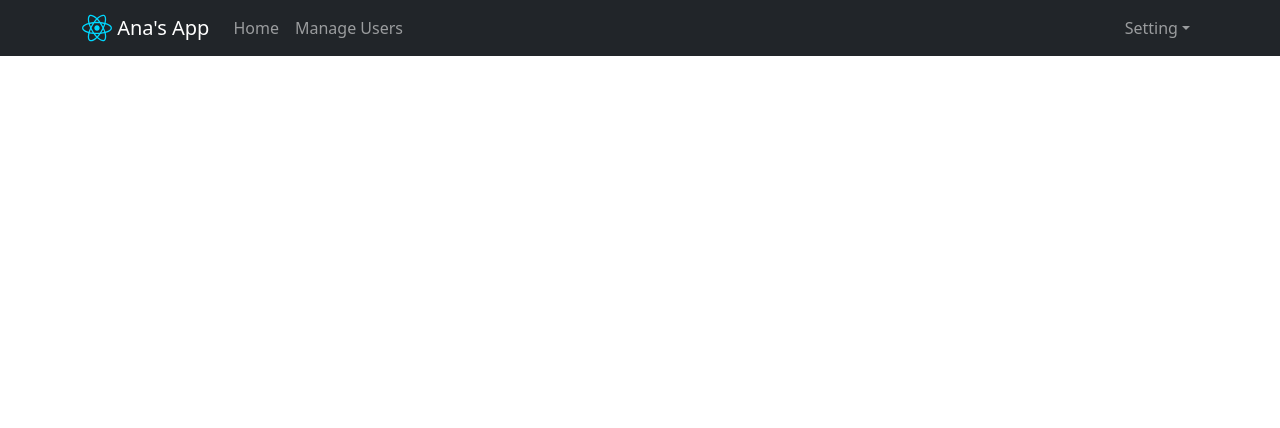
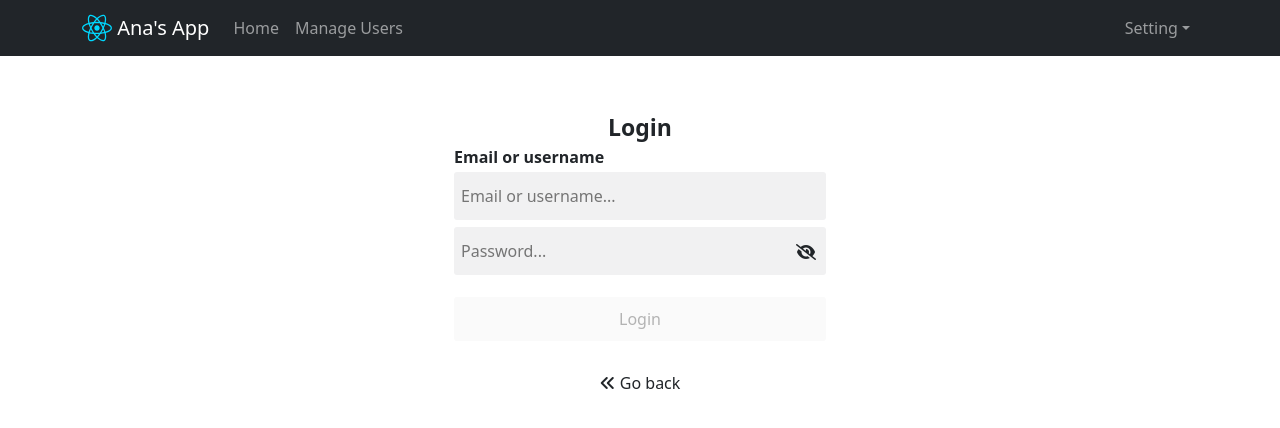
Before and after one commit to pnguyet02/udemy-react-test, a React (Vite) app: page /login in a window 1280 px wide. Shown: the top 428 px of the page. Built offline with nearby package versions, Linux system fonts and the light colour scheme.

Commit message:
Design Login Page

```diff
--- a/src/App.jsx
+++ b/src/App.jsx
@@ -1,6 +1,7 @@
 import "./App.scss";
 import Header from "./components/Header";
 import Home from "./components/Home";
+import Login from "./components/Login";
 import TableUsers from "./components/TableUsers";
 import Container from "react-bootstrap/Container";
 import { Routes, Route } from "react-router";
@@ -15,6 +16,7 @@
           <Routes>
             <Route path="/" element={<Home />} />
             <Route path="/users" element={<TableUsers />} />
+            <Route path="/login" element={<Login />} />
           </Routes>
         </Container>
       </div>
--- a/src/App.scss
+++ b/src/App.scss
@@ -13,29 +13,29 @@
 
 html,
 body {
-  height: 100%; /* Chiếm toàn bộ chiều cao của cửa sổ trình duyệt */
-  width: 100%; /* Chiếm toàn bộ chiều rộng */
-  margin: 0; /* Loại bỏ margin mặc định */
-  padding: 0; /* Loại bỏ padding mặc định */
+  height: 100%;
+  width: 100%;
+  margin: 0;
+  padding: 0;
 }
 
 body {
   font-family: "Inter", sans-serif;
   background-color: #242424;
   //   display: flex;
-  //   flex-direction: column; /* Đặt các phần tử theo cột */
-  justify-content: flex-start; /* Căn trái nội dung */
-  align-items: flex-start; /* Căn phía trên */
-  //   min-width: 320px; /* Chiều rộng tối thiểu */
-  //   width: 100%; /* Chiếm toàn bộ chiều ngang */
-  //   height: 100%; /* Chiếm toàn bộ chiều cao */
-  //   text-align: left; /* Căn trái cho nội dung */
-  overflow-x: hidden; /* Ngăn tràn chiều ngang */
+  //   flex-direction: column;
+  justify-content: flex-start;
+  align-items: flex-start;
+  //   min-width: 320px;
+  //   width: 100%;
+  //   height: 100%;
+  //   text-align: left;
+  overflow-x: hidden;
 }
 
 #root {
-  width: 100%; /* Đảm bảo #root chiếm hết chiều rộng */
-  height: 100%; /* Đảm bảo #root chiếm hết chiều cao */
+  width: 100%;
+  height: 100%;
 }
 
 @media (prefers-color-scheme: light) {
@@ -49,4 +49,61 @@
 }
 
 .app-container {
+  .login-container {
+    display: flex;
+    flex-direction: column;
+    margin: 0 auto; //can giua
+  }
+  .title {
+    text-align: center;
+    font-size: 23px;
+    font-weight: 600;
+    padding-top: 30px;
+  }
+  .text {
+    font-weight: 600;
+    padding-bottom: 3px;
+  }
+  input {
+    padding: 12px 7px;
+    outline: none;
+    background: #1618230f;
+    border: #1618230f;
+    margin-bottom: 7px;
+    border-radius: 3px;
+    width: 100%;
+    &:hover {
+      background-color: #dedede;
+      // border: 1px solid #dedede;
+    }
+  }
+  .input-2 {
+    position: relative;
+    i {
+      cursor: pointer;
+      position: absolute;
+      top: 17px;
+      right: 10px;
+    }
+  }
+  button {
+    margin-top: 15px;
+    padding: 10px;
+    border-radius: 3px;
+    outline: none;
+    border: none;
+    &.action {
+      background-color: #fe2c55;
+      color: #ffffff;
+    }
+  }
+  button[disablesd="disabled"],
+  button:disabled {
+    cursor: not-allowed;
+  }
+  .back {
+    text-align: center;
+    margin-top: 30px;
+    cursor: pointer;
+  }
 }
--- /dev/null
+++ b/src/components/Login.jsx
@@ -0,0 +1,46 @@
+import { useState } from "react";
+const Login = () => {
+  const [email, setEmail] = useState("");
+  const [password, setPassword] = useState("");
+  const [isShowPassword, setIsShowPassword] = useState(false);
+
+  return (
+    <>
+      <div className="login-container col-12 col-sm-4">
+        <div className="title">Login</div>
+        <div className="text">Email or username</div>
+        <input
+          type="text"
+          placeholder="Email or username..."
+          value={email}
+          onChange={(event) => setEmail(event.target.value)}
+        />
+        <div className="input-2">
+          <input
+            type={isShowPassword ? "text" : "password"}
+            placeholder="Password..."
+            value={password}
+            onChange={(event) => setPassword(event.target.value)}
+          />
+          <i
+            className={
+              isShowPassword ? "fa-solid fa-eye" : "fa-solid fa-eye-slash"
+            }
+            onClick={() => setIsShowPassword(!isShowPassword)}
+          ></i>
+        </div>
+
+        <button
+          className={email && password ? "action" : ""}
+          disabled={email && password ? false : true}
+        >
+          Login
+        </button>
+        <div className="back">
+          <i className="fa-solid fa-angles-left"></i> Go back
+        </div>
+      </div>
+    </>
+  );
+};
+export default Login;
```
